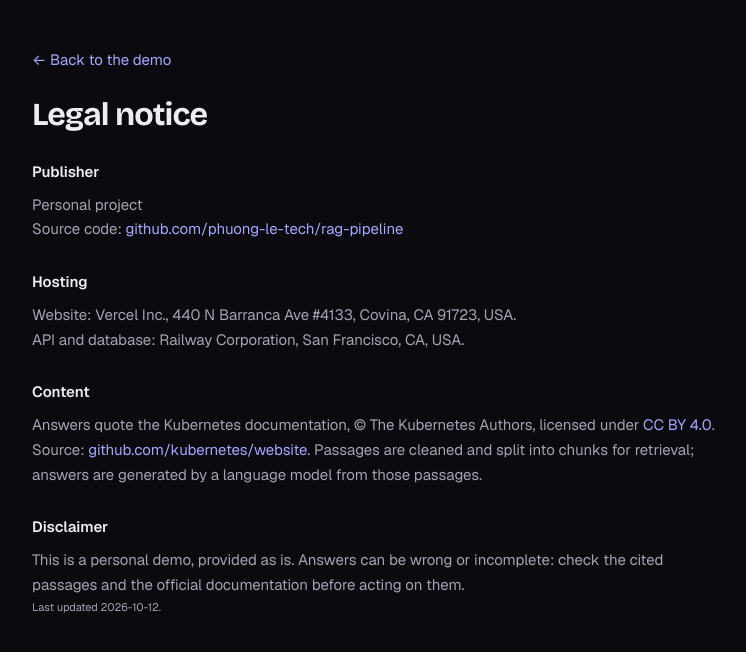
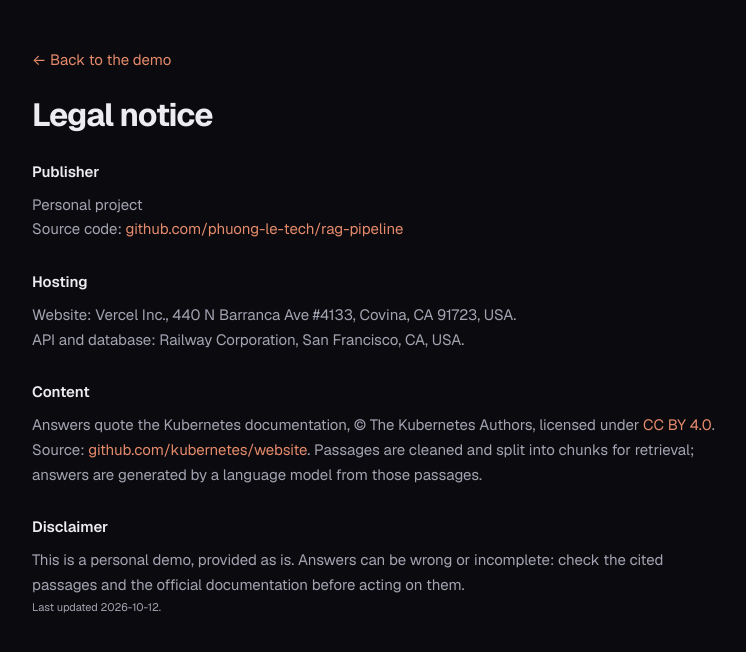
Before and after one commit to phuong-le-tech/rag-pipeline, a Next.js app in the folder web/: page /legal in a window 1280 px wide. Shown: the top 652 px of the page, without its empty margins (264-1010 px from the left). Built offline with nearby package versions, Linux system fonts and the light colour scheme.

Commit message:
feat(web): terracotta accent, drop Bricolage, remove hero glow
Replace the default indigo with a warm terracotta (dark #D97757, light
#B4532F, both above 4.5:1), add an --on-ac token for text on accent
fills, drop the second typeface and the radial glow behind the hero.

```diff
--- a/web/app/globals.css
+++ b/web/app/globals.css
@@ -53,13 +53,11 @@
 
 /* ---------- fonts (local files, OFL: Geist + Geist Mono) ---------- */
 @font-face{font-family:"Geist";src:url("/fonts/geist-latin-wght.woff2") format("woff2");font-weight:100 900;font-style:normal;font-display:swap}
-@font-face{font-family:"Bricolage Grotesque";src:url("/fonts/bricolage-latin-wght.woff2") format("woff2");font-weight:200 800;font-style:normal;font-display:swap}
 @font-face{font-family:"Geist Mono";src:url("/fonts/geist-mono-latin-wght.woff2") format("woff2");font-weight:100 900;font-style:normal;font-display:swap}
 
 /* ---------- tokens (single source for colour, type, spacing, motion) ---------- */
 :root{
   --font:"Geist",ui-sans-serif,-apple-system,"SF Pro Text","Segoe UI",system-ui,sans-serif;
-  --display:"Bricolage Grotesque","Geist",ui-sans-serif,system-ui,sans-serif;
   --mono:"Geist Mono","SF Mono",ui-monospace,Menlo,Consolas,monospace;
   --ease:cubic-bezier(.2,.8,.2,1);
   --t1:150ms; --t2:200ms; --t3:250ms;
@@ -70,24 +68,22 @@
   --bg:#0B0B0F; --s1:#101015; --s2:#15151B; --s3:#1C1C24;
   --bd:#23232C; --bd2:#303039;
   --tx:#ECECF1; --tx2:#A3A3B1; --tx3:#8A8A98;
-  --ac:#6366F1; --ac-solid:#5A5CE4; --ac-tx:#A5A7FF; --ac-soft:rgba(99,102,241,.14); --ac-ring:rgba(99,102,241,.5);
+  --ac:#D97757; --ac-solid:#D97757; --ac-tx:#E58A6B; --ac-soft:rgba(217,119,87,.14); --ac-ring:rgba(217,119,87,.5); --on-ac:#0B0B0F;
   --ok:#4CC38A; --warn:#E5A23C; --err:#F26B76; --refuse:#C8B27A;
-  --hero:rgba(99,102,241,.11);
   --inner:inset 0 1px 0 rgba(255,255,255,.04);
   --pop-shadow:0 16px 40px -12px rgba(0,0,0,.7);
-  --focus:#A5A7FF;
+  --focus:#E58A6B;
 }
 [data-theme="light"]{
   color-scheme:light;
   --bg:#F4F4F7; --s1:#FFFFFF; --s2:#FAFAFC; --s3:#F0F0F4;
   --bd:#E4E4EB; --bd2:#D2D2DC;
   --tx:#16161B; --tx2:#4F4F5C; --tx3:#686877;
-  --ac:#5558E3; --ac-solid:#4F52DB; --ac-tx:#4346C6; --ac-soft:rgba(85,88,227,.10); --ac-ring:rgba(85,88,227,.4);
+  --ac:#B4532F; --ac-solid:#B4532F; --ac-tx:#B4532F; --ac-soft:rgba(180,83,47,.10); --ac-ring:rgba(180,83,47,.4); --on-ac:#FFFFFF;
   --ok:#11784A; --warn:#8A5700; --err:#BF2635; --refuse:#6F5410;
-  --hero:rgba(85,88,227,.08);
   --inner:inset 0 1px 0 rgba(255,255,255,.9);
   --pop-shadow:0 16px 40px -14px rgba(30,30,60,.28);
-  --focus:#4346C6;
+  --focus:#B4532F;
 }
 
 *{box-sizing:border-box}
@@ -110,7 +106,7 @@ code{font:var(--fs-s)/1.4 var(--mono);padding:0 4px;background:var(--s3);border:
 
 /* ---------- buttons ---------- */
 .btn{display:inline-flex;align-items:center;justify-content:center;gap:var(--sp2);height:28px;padding:0 12px;border:1px solid var(--bd2);border-radius:var(--r2);background:var(--s2);color:var(--tx);font-size:12.5px;font-weight:500;box-shadow:var(--inner);transition:background var(--t1) var(--ease),border-color var(--t1) var(--ease)}
-.btn.primary{background:var(--ac-solid);border-color:var(--ac-solid);color:#fff}
+.btn.primary{background:var(--ac-solid);border-color:var(--ac-solid);color:var(--on-ac)}
 .btn:disabled{opacity:.5;cursor:not-allowed}
 .icon-btn{display:inline-grid;place-items:center;width:28px;height:28px;padding:0;border:1px solid transparent;border-radius:var(--r2);background:transparent;color:var(--tx2);transition:background var(--t1) var(--ease),color var(--t1) var(--ease)}
 .icon-btn svg,.btn svg{width:16px;height:16px;fill:none;stroke:currentColor;stroke-width:1.5;stroke-linecap:round;stroke-linejoin:round}
@@ -139,7 +135,6 @@ code{font:var(--fs-s)/1.4 var(--mono);padding:0 4px;background:var(--s3);border:
 .zones{display:grid;grid-template-columns:296px minmax(0,1fr) 408px;gap:var(--sp3);padding:var(--sp3);min-height:0}
 .panel{display:grid;grid-template-rows:auto minmax(0,1fr);min-height:0;min-width:0;background:var(--s1);border:1px solid var(--bd);border-radius:var(--r4);box-shadow:var(--inner);overflow:hidden}
 .panel.ask{grid-template-rows:auto minmax(0,1fr) auto}
-.panel.hero{background:radial-gradient(70% 46% at 50% 0%,var(--hero),transparent 70%),var(--s1)}
 .ph{display:flex;align-items:center;gap:var(--sp2);height:40px;padding:0 var(--sp4);border-bottom:1px solid var(--bd)}
 .ph h2{font:600 var(--fs-m)/1.2 var(--font);letter-spacing:-.01em;color:var(--tx)}
 .ph .num{font:500 var(--fs-xs)/1 var(--mono);color:var(--tx3)}
@@ -182,7 +177,7 @@ code{font:var(--fs-s)/1.4 var(--mono);padding:0 4px;background:var(--s3);border:
 /* ---------- pipeline ---------- */
 .pipe-b{padding:var(--sp5) var(--sp5) 32px;overflow-y:auto;min-height:0;display:flex;flex-direction:column;gap:var(--sp5)}
 .explain{display:grid;gap:var(--sp4);max-width:560px}
-.explain h1{font-family:var(--display);font-size:32px;line-height:1.1;font-weight:600;letter-spacing:-.035em;max-width:14em}
+.explain h1{font-size:32px;line-height:1.1;font-weight:500;letter-spacing:-.02em;max-width:14em}
 .zr{display:grid;grid-template-columns:32px minmax(0,1fr);gap:var(--sp3);align-items:baseline}
 .zr .n{font:500 var(--fs-xs)/1.6 var(--mono);color:var(--ac-tx)}
 .zr b{display:block;font-weight:600}
@@ -208,7 +203,7 @@ button.stage:disabled{cursor:default}
 .ing-grid .stage:not(:last-child)::before{content:"";position:absolute;top:28px;right:-13px;width:12px;height:1px;background:var(--bd2)}
 .st-top{display:flex;align-items:baseline;gap:var(--sp2)}
 .num{font:500 var(--fs-xs)/1 var(--mono);color:var(--tx3)}
-.nm{font-family:var(--display);font-size:15px;font-weight:600;letter-spacing:-.02em}
+.nm{font-size:15px;font-weight:600;letter-spacing:-.02em}
 .key{margin:var(--sp2) 0 var(--sp3);font-size:var(--fs-l);font-weight:600;letter-spacing:-.02em;line-height:1.3;min-height:calc(2 * 1.3em)}
 .key.dim{color:var(--tx3);font-weight:500}
 .key.bad{color:var(--err);font-size:var(--fs-m)}
@@ -278,7 +273,7 @@ button.stage[aria-expanded="true"] .reveal svg{transform:rotate(180deg)}
 .caret{display:inline-block;width:6px;height:14px;margin-left:2px;vertical-align:-2px;background:var(--ac-tx);animation:glow .7s ease-in-out infinite alternate}
 .cite{display:inline-flex;align-items:center;justify-content:center;min-width:22px;height:18px;margin:0 2px;padding:0 4px;border:1px solid var(--ac-ring);border-radius:var(--r1);background:var(--ac-soft);color:var(--ac-tx);font:600 var(--fs-xs)/1 var(--mono);vertical-align:1px;transition:background var(--t1) var(--ease)}
 button.cite{cursor:pointer}
-.cite.hl{background:var(--ac-solid)!important;color:#fff;box-shadow:none}
+.cite.hl{background:var(--ac-solid)!important;color:var(--on-ac);box-shadow:none}
 .srcs{margin-top:var(--sp4);display:grid;gap:2px}
 .srcs .lbl{margin-bottom:var(--sp1)}
 .src{display:grid;grid-template-columns:auto minmax(0,1fr);gap:var(--sp2);align-items:start;width:100%;padding:var(--sp2);text-align:left;border:0;border-radius:var(--r2);background:transparent;color:inherit}
@@ -381,7 +376,7 @@ button.cite{cursor:pointer}
 .fine{font-size:var(--fs-xs);color:var(--tx3)}
 .credits{gap:var(--sp3)}
 .legal{max-width:720px;margin:0 auto;padding:48px 16px 64px;line-height:1.65;font-size:var(--fs-l)}
-.legal h1{font-family:var(--display);font-size:32px;line-height:1.1;letter-spacing:-.03em;margin:24px 0 16px}
+.legal h1{font-size:32px;line-height:1.1;letter-spacing:-.03em;margin:24px 0 16px}
 .legal h2{font-size:var(--fs-l);font-weight:600;margin:28px 0 8px}
 .legal ul{list-style:disc;padding-left:20px}
 .legal p,.legal li{color:var(--tx2)}
```
Also changed, not shown: web/public/fonts/bricolage-latin-wght.woff2 (deleted).
